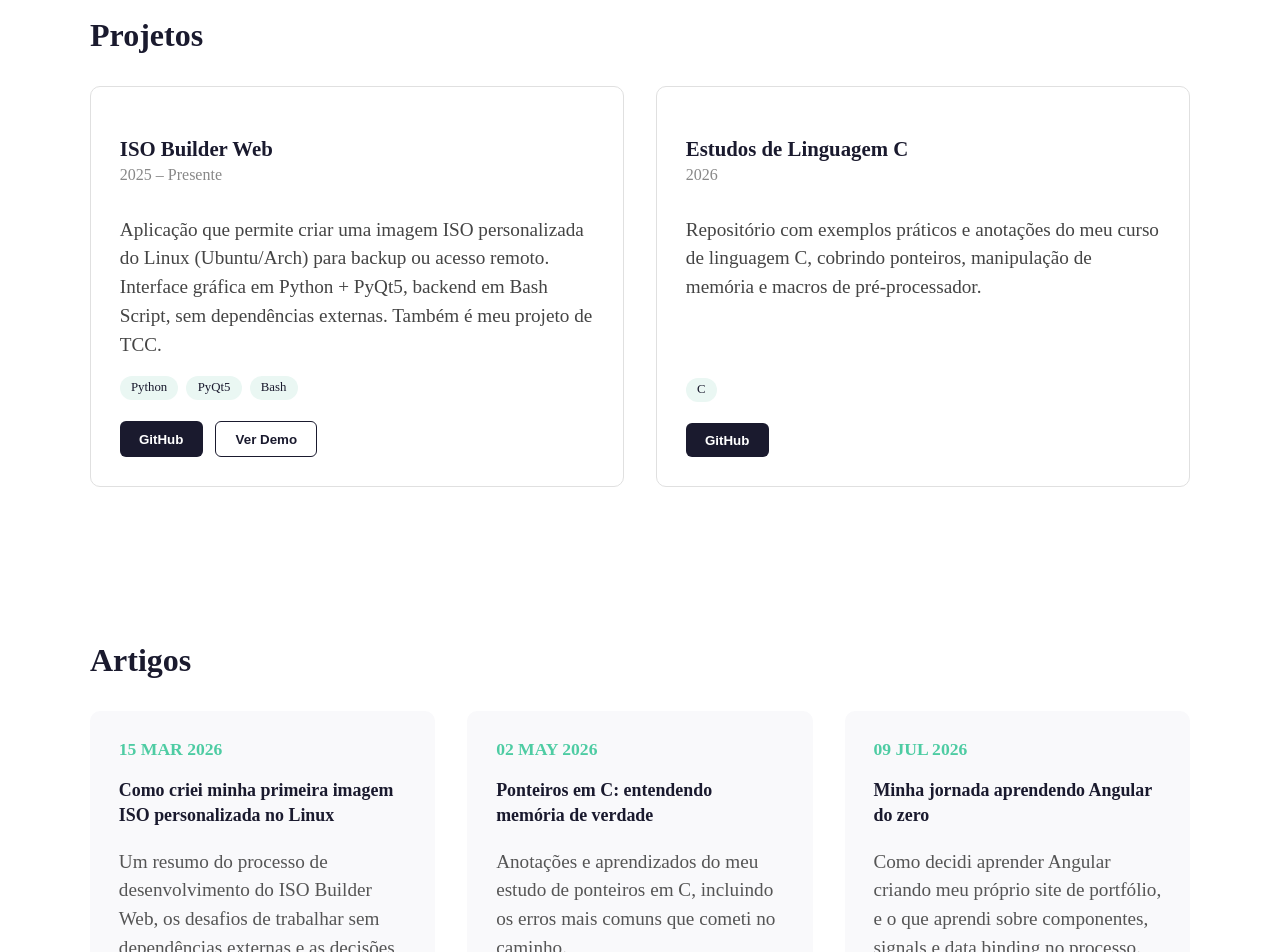
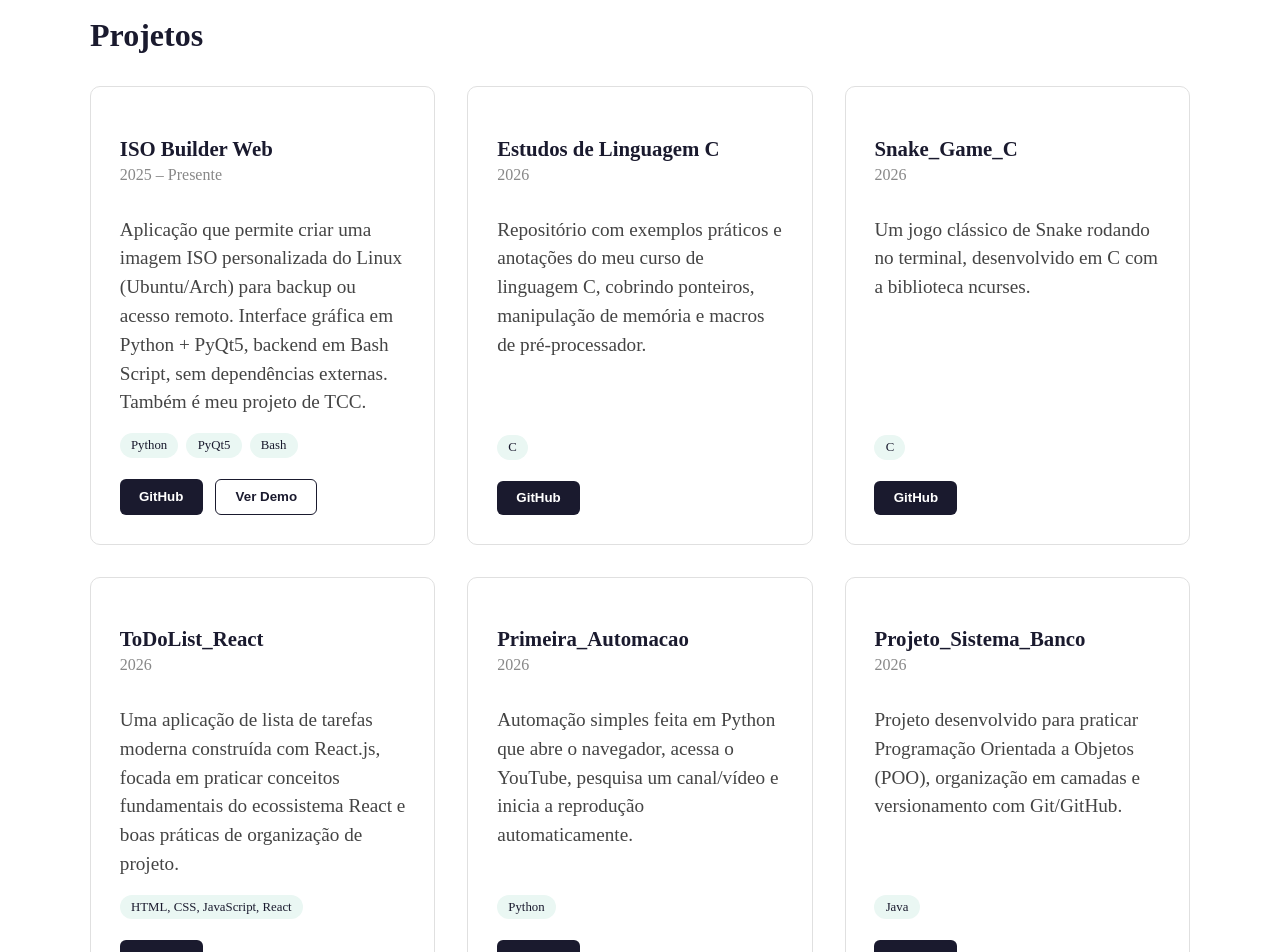
Before and after one commit to joaovitor10br/Meu_Portfolio_Angular, an Angular app: page / in a window 1280 px wide. Shown: the part 1080-2032 px from the top of the page. Built offline with nearby package versions, Linux system fonts and the light colour scheme.

Commit message:
Adição de mais projetos

```diff
--- a/src/app/components/projetos/projetos.ts
+++ b/src/app/components/projetos/projetos.ts
@@ -31,6 +31,38 @@ export class Projetos {
     descricao: 'Repositório com exemplos práticos e anotações do meu curso de linguagem C, cobrindo ponteiros, manipulação de memória e macros de pré-processador.',
     tecnologias: ['C'],
     githubUrl: 'https://github.com/joaovitor10br/Aulas_C'
+  },
+
+  {
+    titulo: 'Snake_Game_C',
+    periodo: '2026',
+    descricao: 'Um jogo clássico de Snake rodando no terminal, desenvolvido em C com a biblioteca ncurses.',
+    tecnologias: ['C'],
+    githubUrl: 'https://github.com/joaovitor10br/Snake_Game_C'
+  },
+
+  {
+    titulo: 'ToDoList_React',
+    periodo: '2026',
+    descricao: 'Uma aplicação de lista de tarefas moderna construída com React.js, focada em praticar conceitos fundamentais do ecossistema React e boas práticas de organização de projeto.',
+    tecnologias: ['HTML, CSS, JavaScript, React'],
+    githubUrl: 'https://github.com/joaovitor10br/ToDoList_React'
+  },
+
+  {
+    titulo: 'Primeira_Automacao',
+    periodo: '2026',
+    descricao: 'Automação simples feita em Python que abre o navegador, acessa o YouTube, pesquisa um canal/vídeo e inicia a reprodução automaticamente.',
+    tecnologias: ['Python'],
+    githubUrl: 'https://github.com/joaovitor10br/Primeira-Automacao'
+  },
+
+  {
+    titulo: 'Projeto_Sistema_Banco',
+    periodo: '2026',
+    descricao: 'Projeto desenvolvido para praticar Programação Orientada a Objetos (POO), organização em camadas e versionamento com Git/GitHub.',
+    tecnologias: ['Java'],
+    githubUrl: 'https://github.com/joaovitor10br/Projeto_Sistema_Banco'
   }
 ];
 
```
